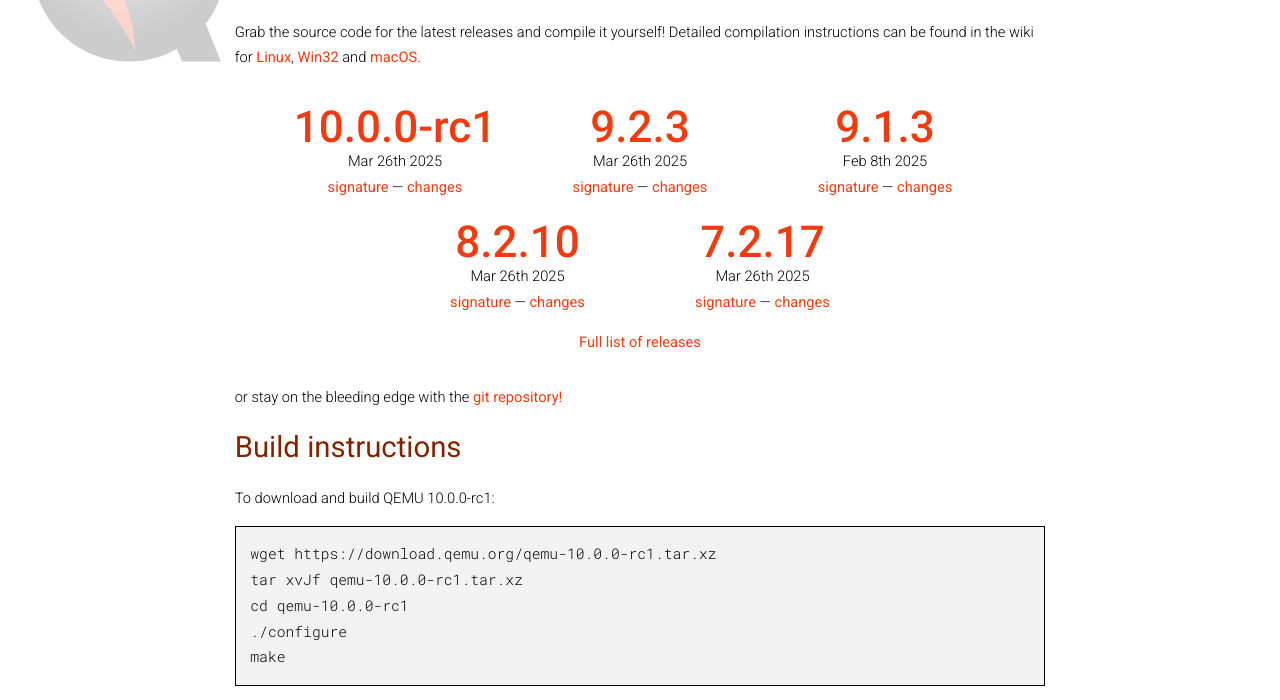
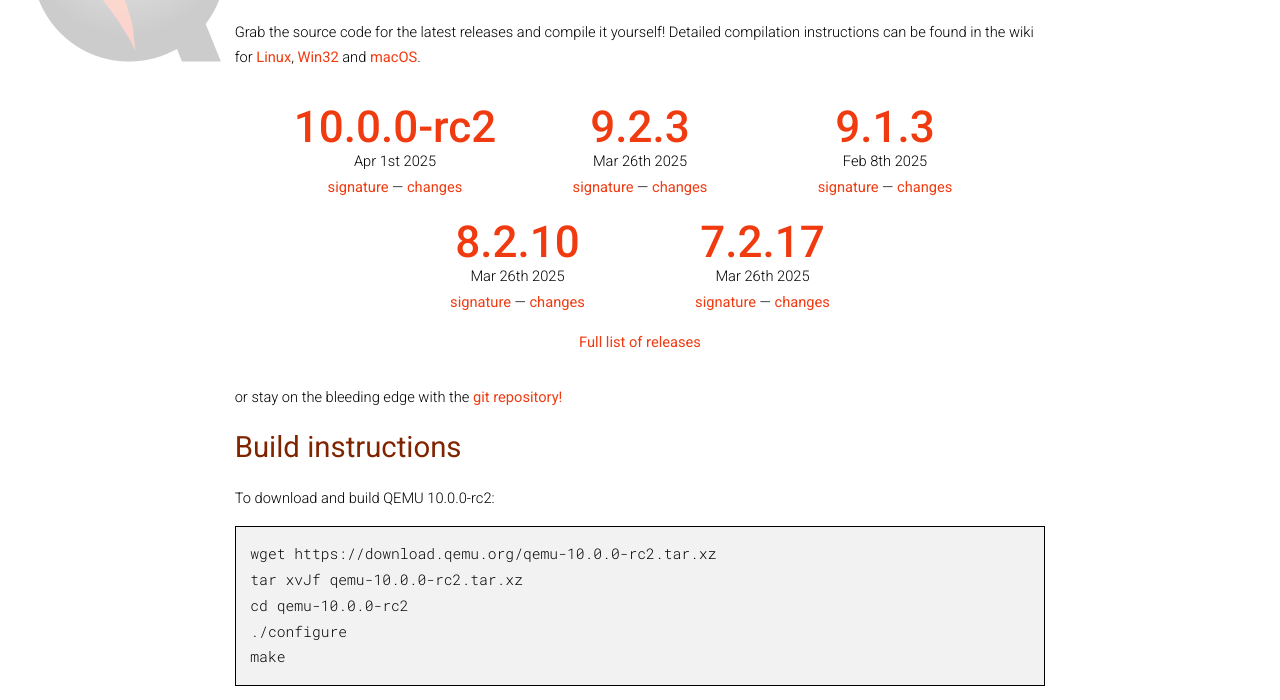
Before and after one commit to qemu/qemu-web, a Jekyll site: the page built from download.html, in a window 1280 px wide and 1400 px high. Shown: the part 214-914 px from the top of the window. Built offline with Jekyll 4.4.1, drawn with Linux system fonts in a browser that asks for light colours; nearby versions of some CDN libraries.

Commit message:
add v10.0.0-rc2
Signed-off-by: Michael Roth <michael.roth@amd.com>

```diff
--- a/_data/releases.yml
+++ b/_data/releases.yml
@@ -1,6 +1,6 @@
 - branch: "10.0"
-  patch: 0-rc1
-  date: "Mar 26th 2025"
+  patch: 0-rc2
+  date: "Apr 1st 2025"
 - branch: "9.2"
   patch: 3
   date: "Mar 26th 2025"
```
